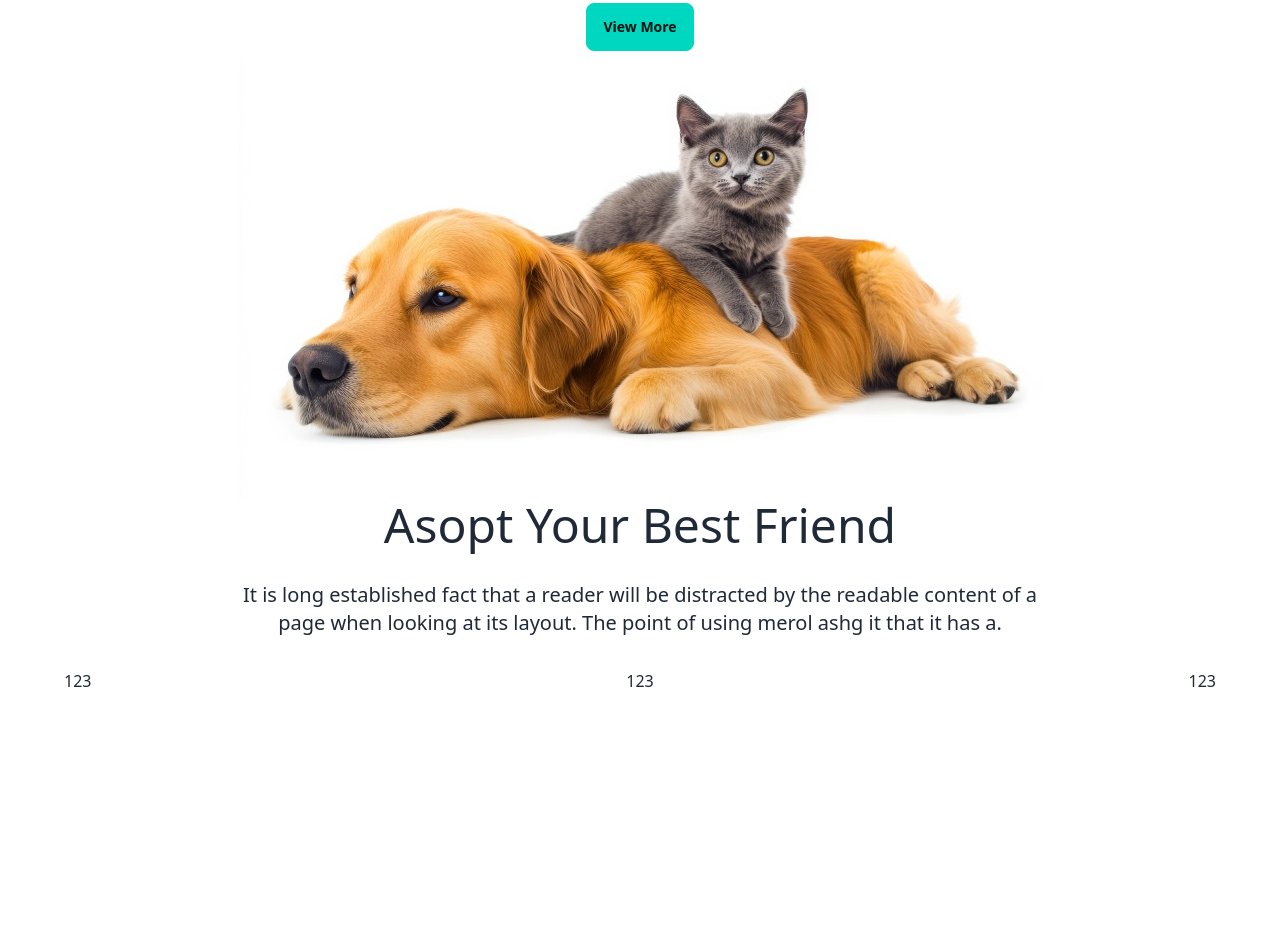
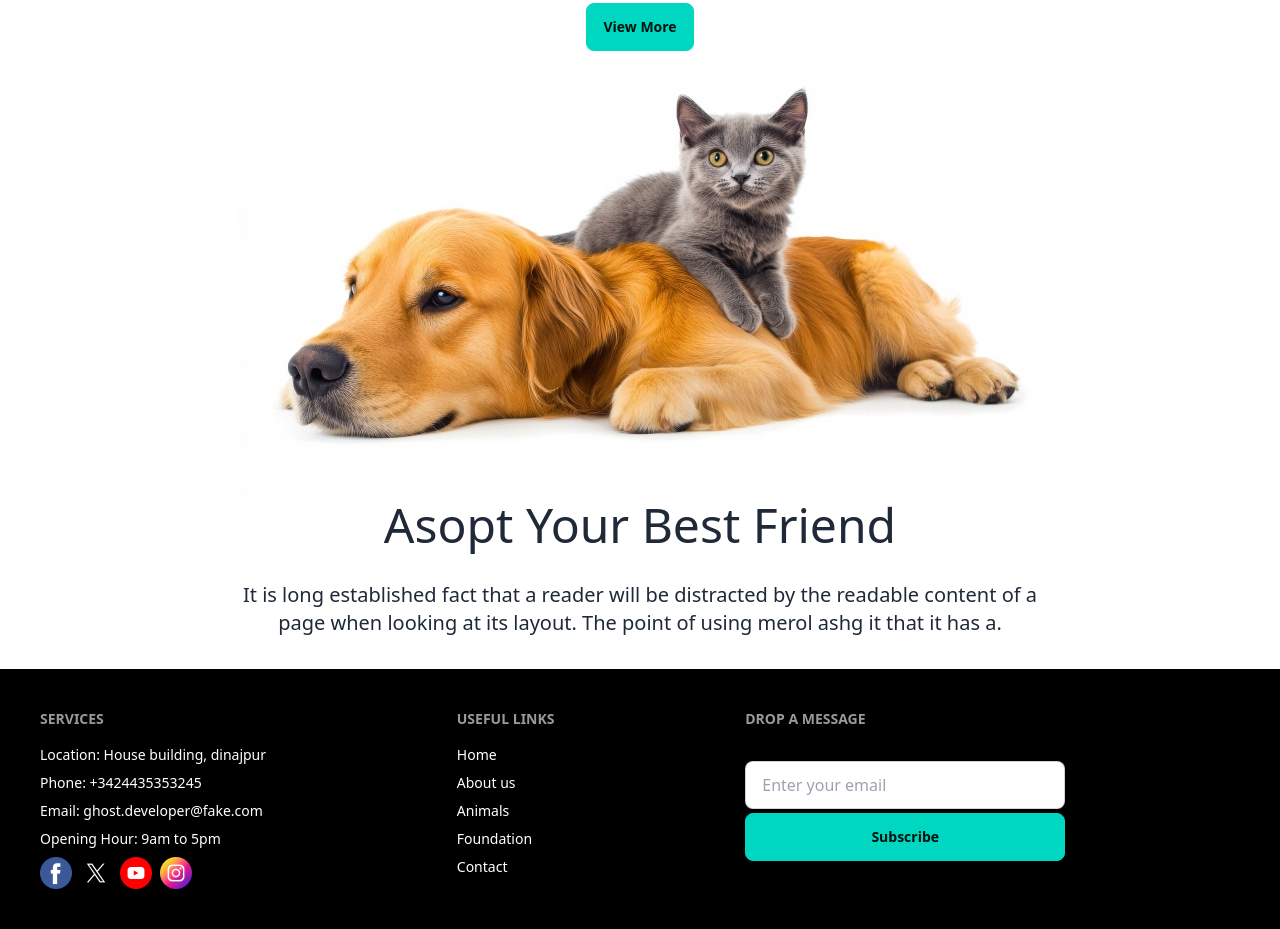
Before and after one commit to md8-habibullah/ph-assignment-six, a plain HTML site: page index.html in a window 1280 px wide. Shown: the part 361-1290 px from the top of the page. Before the commit the page ends 1054 px from the top, so only its background shows below. Drawn offline with nearby package versions, Linux system fonts and the light colour scheme.

Commit message:
1st & last part ready, now need to to middle or main part

```diff
--- a/index.html
+++ b/index.html
@@ -111,22 +111,53 @@
 
 
         <!-- footer started -->
+        <!-- footer started -->
+        <!-- footer started -->
+        <!-- footer started -->
+        <!-- footer started -->
 
 
-        <footer>
-          <div class="flex justify-between px-16">
+        <div>
+          <div class="">
+            <footer class="footer text-white  bg-black bg-base-200 text-base-content p-10">
+              <nav>
+                <h6 class="footer-title">Services</h6>
+                <a class="link link-hover">Location: House building, dinajpur</a>
+                <a class="link link-hover">Phone: +3424435353245</a>
+                <a class="link link-hover">Email: ghost.developer@fake.com</a>
+                <a class="link link-hover">Opening Hour: 9am to 5pm</a>
+                <a class="link link-hover">
+                  <div class="flex space-x-2">
+                    <img src="./add-img/facebook.png" class="w-8">
+                    <img src="./add-img/twitter.png" class="w-8">
+                    <img src="./add-img/youtube.png" class="w-8">
+                    <img src="./add-img/instagram.png" class="w-8">
 
-            <!-- card here -->
-            <!-- card 111111111111111 -->
-            <div>123</div>
+                  </div>
+                </a>
 
-            <!-- card 222222222222222 -->
-            <div>123</div>
-
-            <!-- cardx 333333333333333333 -->
-            <div>123</div>
+              </nav>
+              <nav>
+                <h6 class="footer-title">Useful Links</h6>
+                <a class="link link-hover">Home</a>
+                <a class="link link-hover">About us</a>
+                <a class="link link-hover">Animals</a>
+                <a class="link link-hover">Foundation</a>
+                <a class="link link-hover">Contact</a>
+              </nav>
+              <form>
+                <h6 class="footer-title">Drop a Message</h6>
+                <fieldset class="form-control w-80 py-4">
+                    <input
+                      type="text"
+                      placeholder="Enter your email"
+                      class="input input-bordered join-item" />
+                      <button class="btn mt-1 btn-accent join-item">Subscribe</button>
+                  </fieldset>
+              </form>
+            </footer>
           </div>
-        </footer>
+        </div>
     </main>
 
 <!-- script -->
```
Also changed, not shown: add-img/facebook.png (added), add-img/instagram.png (added), add-img/twitter.png (added), add-img/youtube.png (added).
